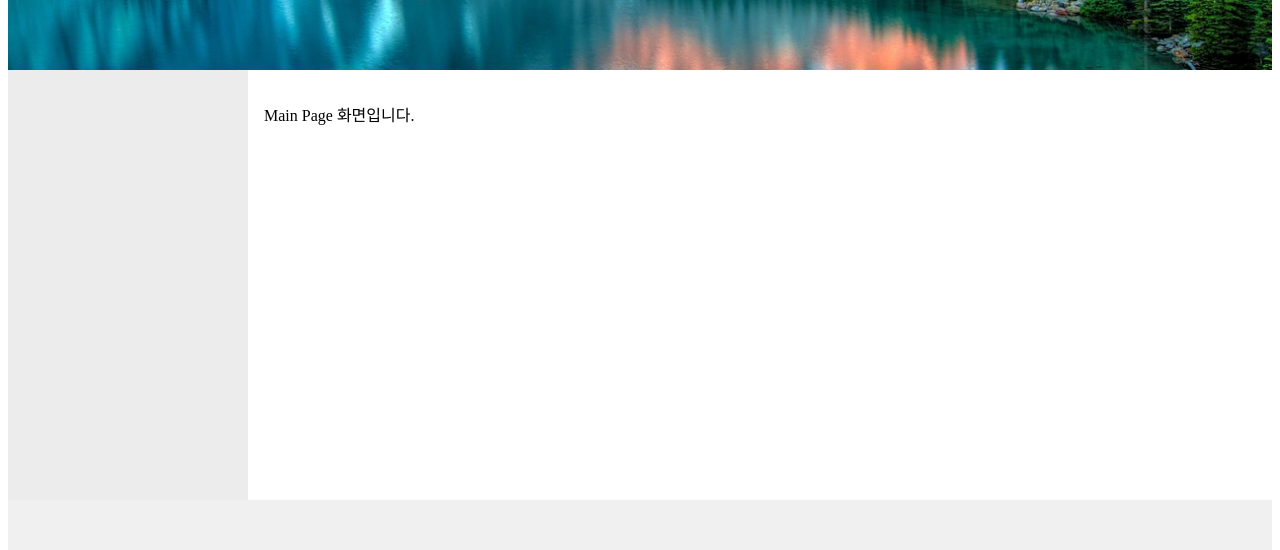
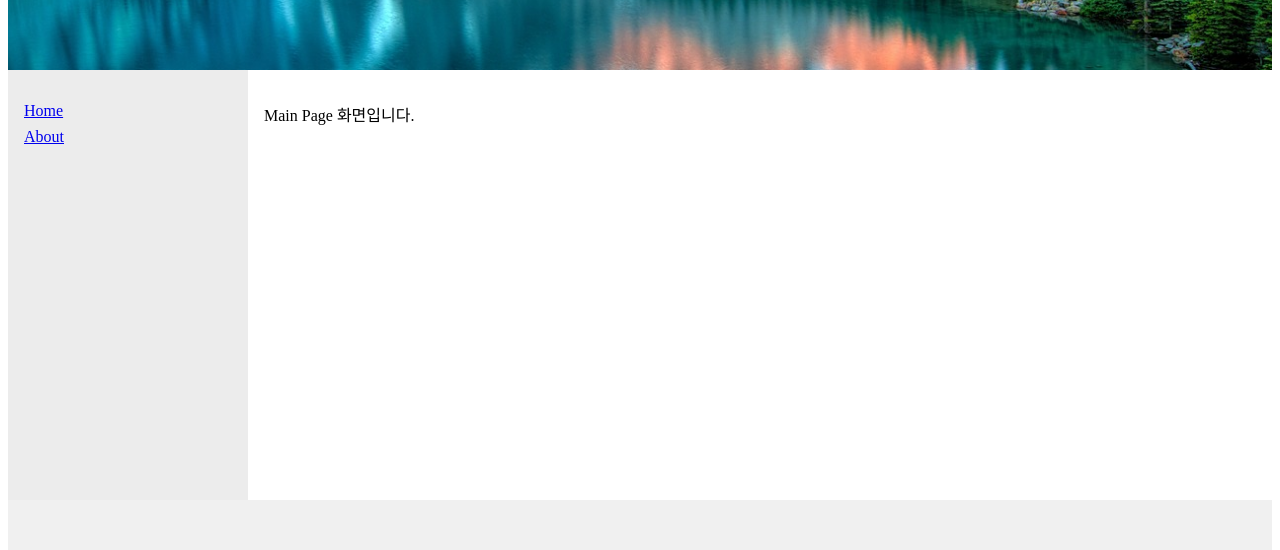
Before and after one commit to ghtak/react_base, a React (Vite) app: page / in a window 1280 px wide. Shown: the part 258-808 px from the top of the page. Built offline with nearby package versions, Linux system fonts and the light colour scheme.

Commit message:
feat: add Nav component and integrate it into MainLayout

```diff
--- a/src/components/layout/mainlayout.tsx
+++ b/src/components/layout/mainlayout.tsx
@@ -1,17 +1,20 @@
 import { Outlet } from "@tanstack/react-router";
 import styles from "./styles/mainlayout.module.scss"
+import { Nav } from "../ui/nav";
 
 export function MainLayout() {
   return (
     <div className={styles.container}>
       {/* <Header /> */}
-      <div className={styles.header}></div>
+      <div className={styles.header}>
+
+      </div>
 
       {/* <Nav /> */}
       <div className={styles.content}>
-        <div className={styles.nav}>
-
-        </div>
+        <aside className={styles.nav}>
+          <Nav />
+        </aside>
         <main className={styles.main}>
           <Outlet />
         </main>
--- /dev/null
+++ b/src/components/ui/nav.tsx
@@ -0,0 +1,13 @@
+import styles from './styles/nav.module.scss';
+import { Link } from '@tanstack/react-router';
+
+export function Nav() {
+  return (
+    <nav className={styles.nav}>
+      <ul>
+        <li><Link to="/">Home</Link></li>
+        <li><Link to="/about">About</Link></li>
+      </ul>
+    </nav>
+  );
+}
--- /dev/null
+++ b/src/components/ui/styles/nav.module.scss
@@ -0,0 +1,12 @@
+.nav {
+  padding: 1rem;
+
+  ul {
+    list-style: none;
+    padding: 0;
+
+    li {
+      margin-bottom: 0.5rem;
+    }
+  }
+}
```
